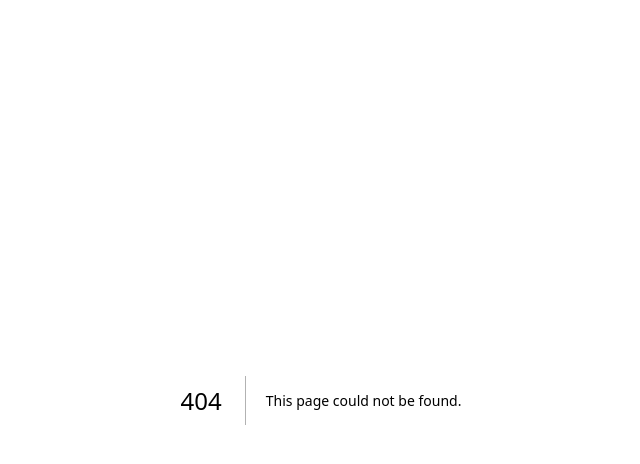
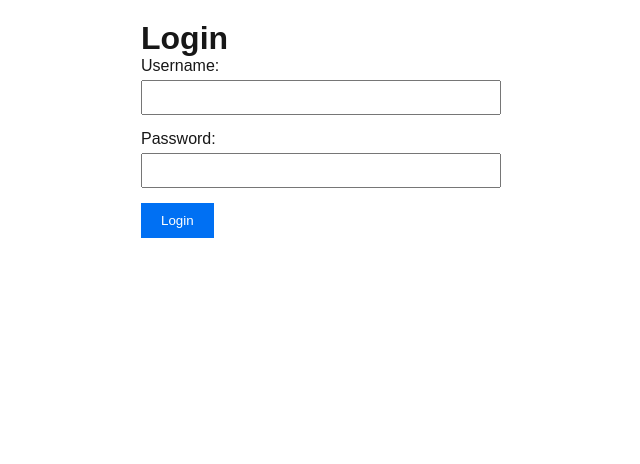
Before and after one commit to AlanDataPortfolio/ey-azure-fn-pipeline, a Next.js app in the folder src/webapp/: page /login in a window 1280 px wide. Before the commit this address had no page. Shown: the top 464 px of the page, without its empty margins (319-959 px from the left). Built offline with nearby package versions, Linux system fonts and the light colour scheme.

Commit message:
#70 created login.js

```diff
--- /dev/null
+++ b/src/webapp/pages/login.js
@@ -0,0 +1,63 @@
+import { useState } from 'react';
+import { useRouter } from 'next/router';
+
+export default function Login() {
+  const [username, setUsername] = useState('');
+  const [password, setPassword] = useState('');
+  const [errorMessage, setErrorMessage] = useState('');
+  const router = useRouter();
+
+  const handleLogin = () => {
+    // Simple hardcoded login
+    const validUsername = 'noor';
+    const validPassword = '123';
+
+    if (username === validUsername && password === validPassword) {
+      localStorage.setItem('loggedIn', true); // Set session-like flag
+      router.push('/'); // Redirect to homepage
+    } else {
+      setErrorMessage('Invalid username or password');
+    }
+  };
+
+  return (
+    <div style={{ padding: "20px", maxWidth: "400px", margin: "auto" }}>
+      <h1>Login</h1>
+      <div style={{ marginBottom: "15px" }}>
+        <label htmlFor="username">Username:</label>
+        <input
+          type="text"
+          id="username"
+          value={username}
+          onChange={(e) => setUsername(e.target.value)}
+          style={{ width: "100%", padding: "8px", marginTop: "5px" }}
+        />
+      </div>
+      <div style={{ marginBottom: "15px" }}>
+        <label htmlFor="password">Password:</label>
+        <input
+          type="password"
+          id="password"
+          value={password}
+          onChange={(e) => setPassword(e.target.value)}
+          style={{ width: "100%", padding: "8px", marginTop: "5px" }}
+        />
+      </div>
+      {errorMessage && (
+        <p style={{ color: 'red' }}>{errorMessage}</p>
+      )}
+      <button
+        onClick={handleLogin}
+        style={{
+          padding: "10px 20px",
+          backgroundColor: "#0070f3",
+          color: "white",
+          border: "none",
+          cursor: "pointer",
+        }}
+      >
+        Login
+      </button>
+    </div>
+  );
+}
```
